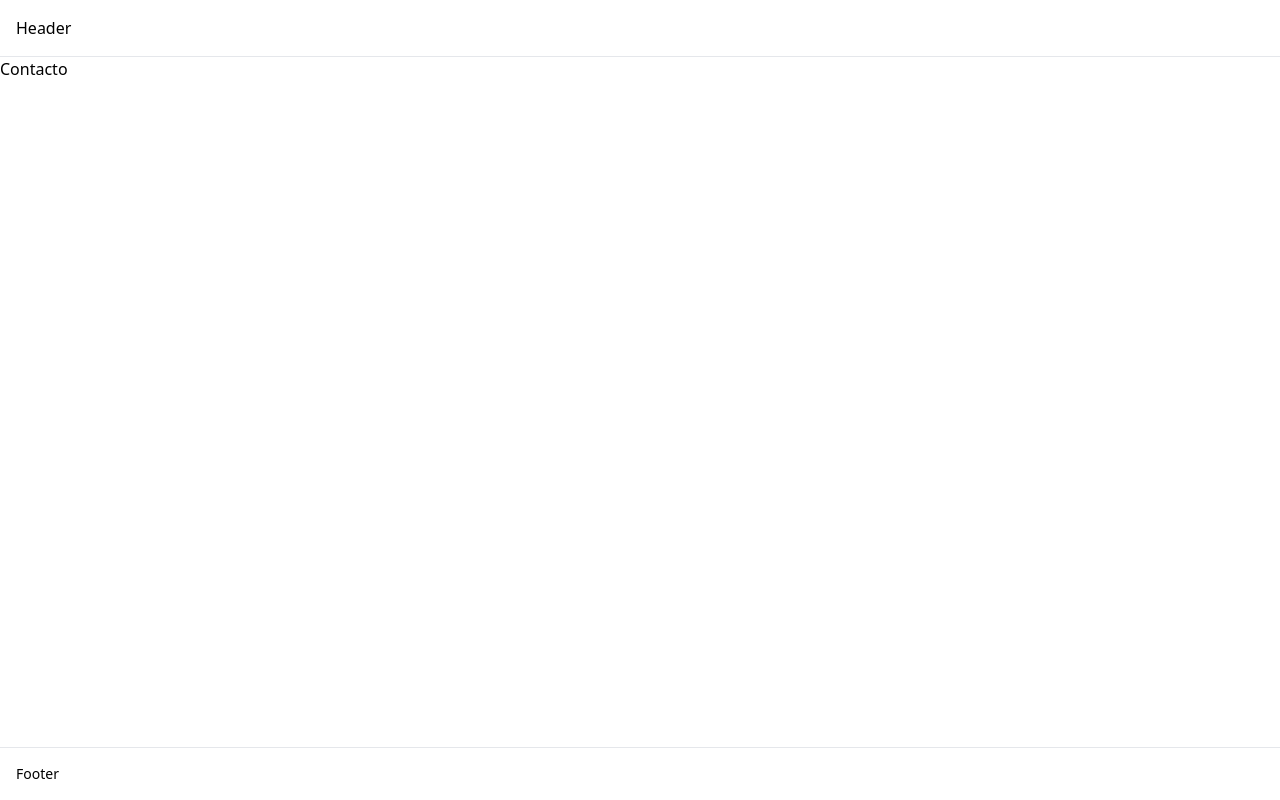
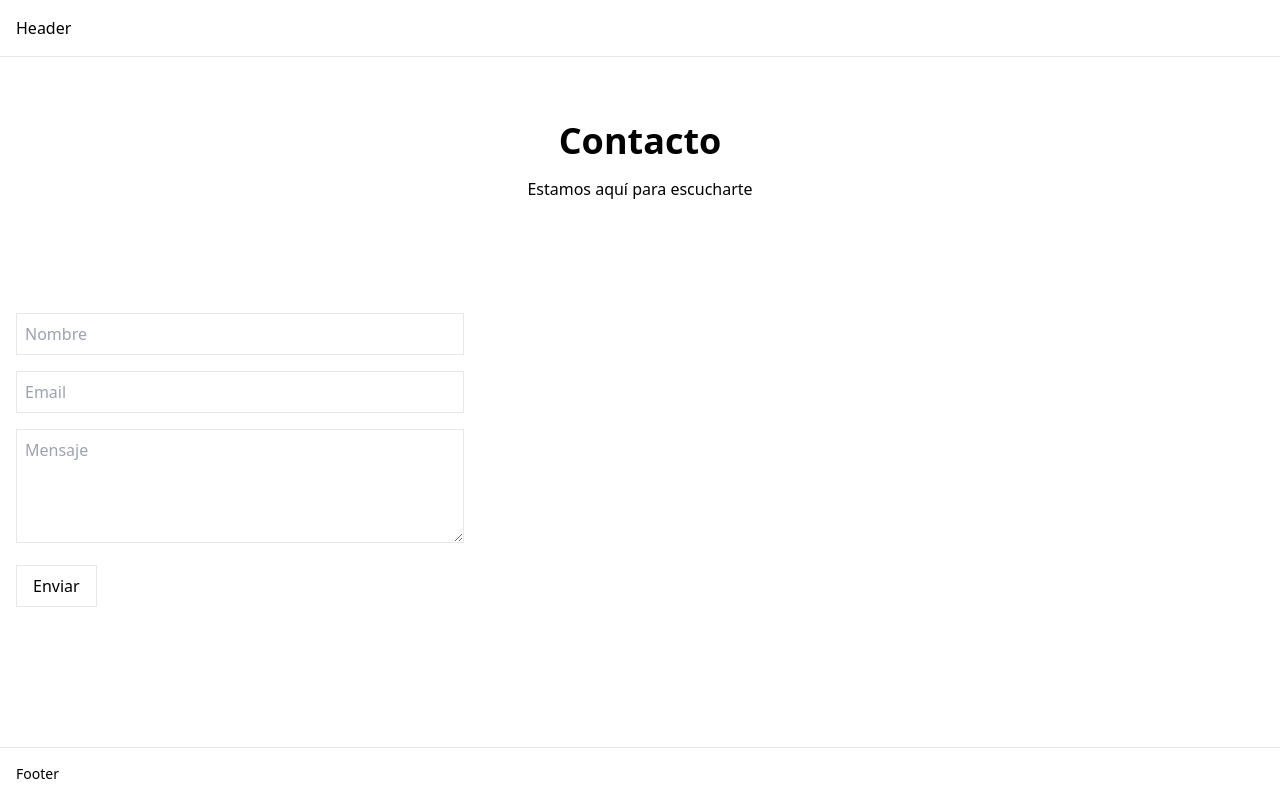
Before and after one commit to Javs-Arbulu/iglesia-nueva-casa-web, a React (Vite) app: page /contacto in a window 1280 px wide. Built offline with nearby package versions, Linux system fonts and the light colour scheme.

Commit message:
feat: add eventos and contacto landing pages
Signed-off-by: Javier Arbulu <jaarbuluc@hotmail.com>

```diff
--- /dev/null
+++ b/src/components/common/ContactForm.tsx
@@ -0,0 +1,12 @@
+export function ContactForm() {
+  return (
+    <form className="space-y-4 max-w-md">
+      <input type="text" placeholder="Nombre" className="w-full border p-2" />
+      <input type="email" placeholder="Email" className="w-full border p-2" />
+      <textarea placeholder="Mensaje" className="w-full border p-2" rows={4} />
+      <button type="submit" className="border px-4 py-2">
+        Enviar
+      </button>
+    </form>
+  )
+}
--- a/src/pages/Contacto.tsx
+++ b/src/pages/Contacto.tsx
@@ -1,3 +1,15 @@
+import { Hero } from '@/components/common/Hero'
+import { Section } from '@/components/common/Section'
+import { ContactForm } from '@/components/common/ContactForm'
+
 export default function Contacto() {
-  return <div>Contacto</div>
+  return (
+    <>
+      <Hero title="Contacto" subtitle="Estamos aquí para escucharte" />
+
+      <Section>
+        <ContactForm />
+      </Section>
+    </>
+  )
 }
--- a/src/pages/Eventos.tsx
+++ b/src/pages/Eventos.tsx
@@ -1,3 +1,20 @@
+import { Hero } from '@/components/common/Hero'
+import { Section } from '@/components/common/Section'
+import { EventCard } from '@/components/common/EventCard'
+
 export default function Eventos() {
-  return <div>Eventos</div>
+  return (
+    <>
+      <Hero title="Eventos" subtitle="Conoce nuestras próximas actividades" />
+
+      <Section>
+        <div className="grid gap-4 md:grid-cols-3">
+          <EventCard title="Servicio Dominical" date="Domingo 10:00 AM" />
+          <EventCard title="Reunión de Jóvenes" date="Viernes 7:00 PM" />
+          <EventCard title="Estudio Bíblico" date="Miércoles 8:00 PM" />
+          <EventCard title="Ayuno y Oración" date="Sábado 6:00 AM" />
+        </div>
+      </Section>
+    </>
+  )
 }
```
